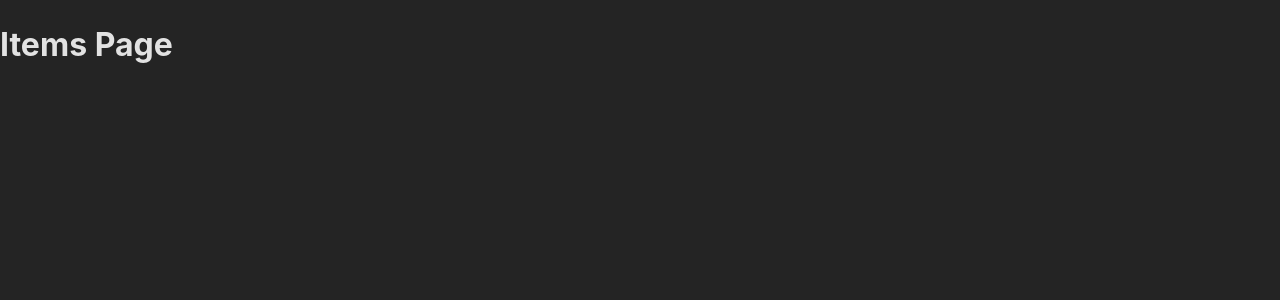
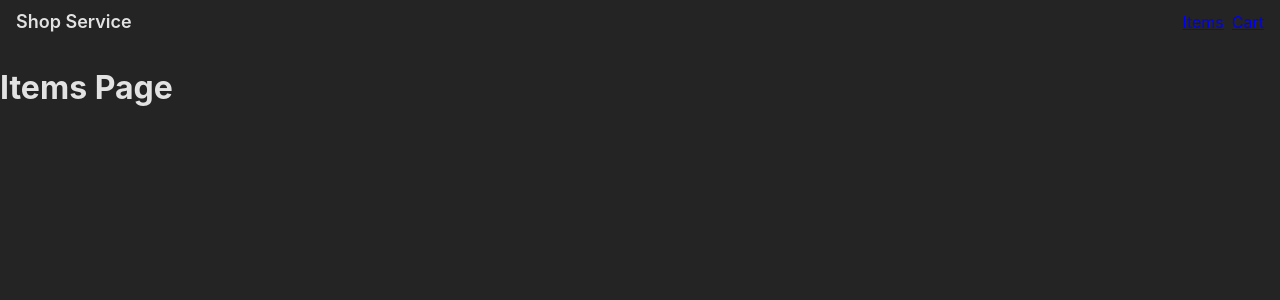
Before and after one commit to MoonJuhan/react-study, a React (Vite) app: page / in a window 1280 px wide. Shown: the top 300 px of the page. Built offline with nearby package versions, Linux system fonts and the light colour scheme.

Commit message:
feat: Add header

```diff
--- /dev/null
+++ b/src/components/app/AppHeader.scss
@@ -0,0 +1,16 @@
+.app-header {
+  display: flex;
+  justify-content: space-between;
+  padding: 8px 16px;
+
+  .app-header-title {
+    font-size: 18px;
+    font-weight: 600;
+  }
+
+  .links-wrapper {
+    display: flex;
+    align-items: center;
+    gap: 8px;
+  }
+}
--- /dev/null
+++ b/src/components/app/AppHeader.tsx
@@ -0,0 +1,17 @@
+import { Link } from 'react-router-dom'
+import './AppHeader.scss'
+
+const AppHeader = () => {
+  return (
+    <header className="app-header">
+      <div className='app-header-title'>Shop Service</div>
+
+      <div className="links-wrapper">
+        <Link to="/">Items</Link>
+        <Link to="/cart">Cart</Link>
+      </div>
+    </header>
+  )
+}
+
+export default AppHeader
--- a/src/components/app/AppLayout.tsx
+++ b/src/components/app/AppLayout.tsx
@@ -1,8 +1,10 @@
 import { Outlet } from 'react-router-dom'
+import AppHeader from './AppHeader'
 
 const AppLayout = () => {
   return (
     <>
+      <AppHeader />
       <Outlet />
     </>
   )
```
